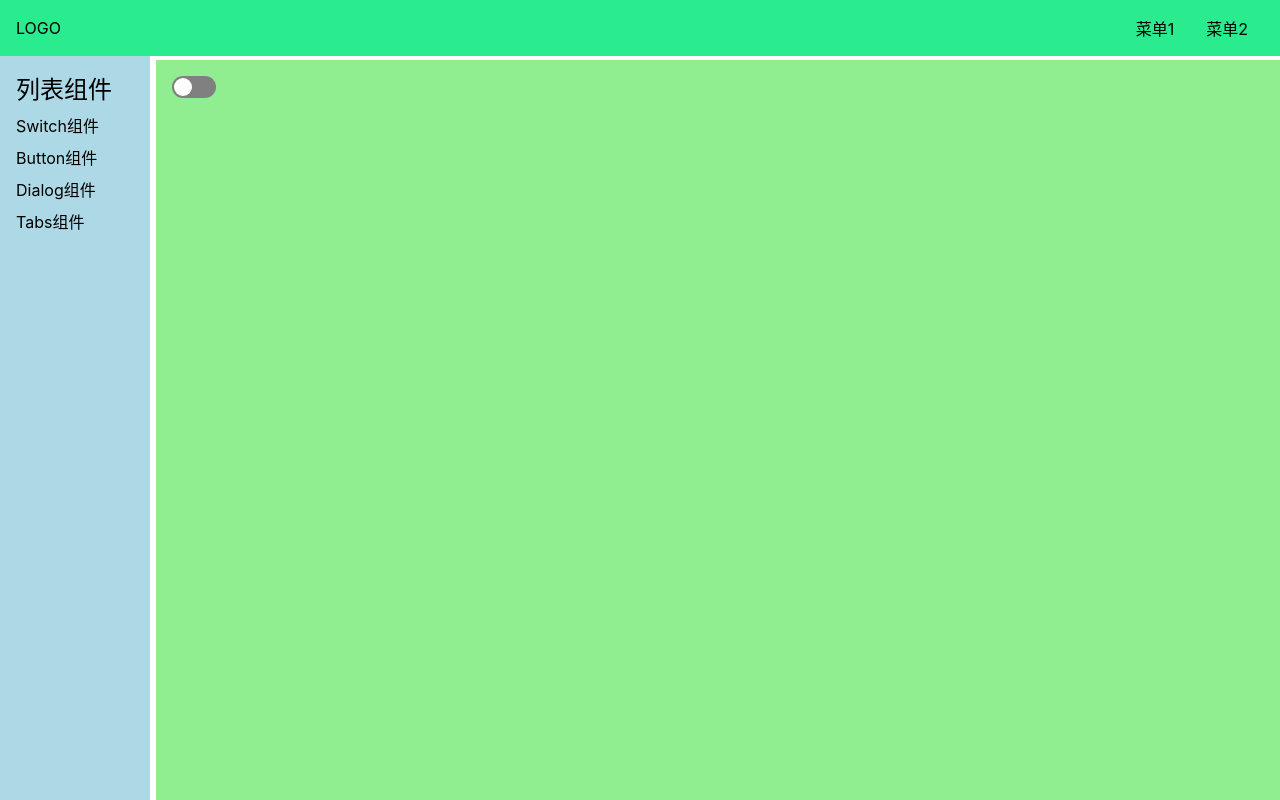
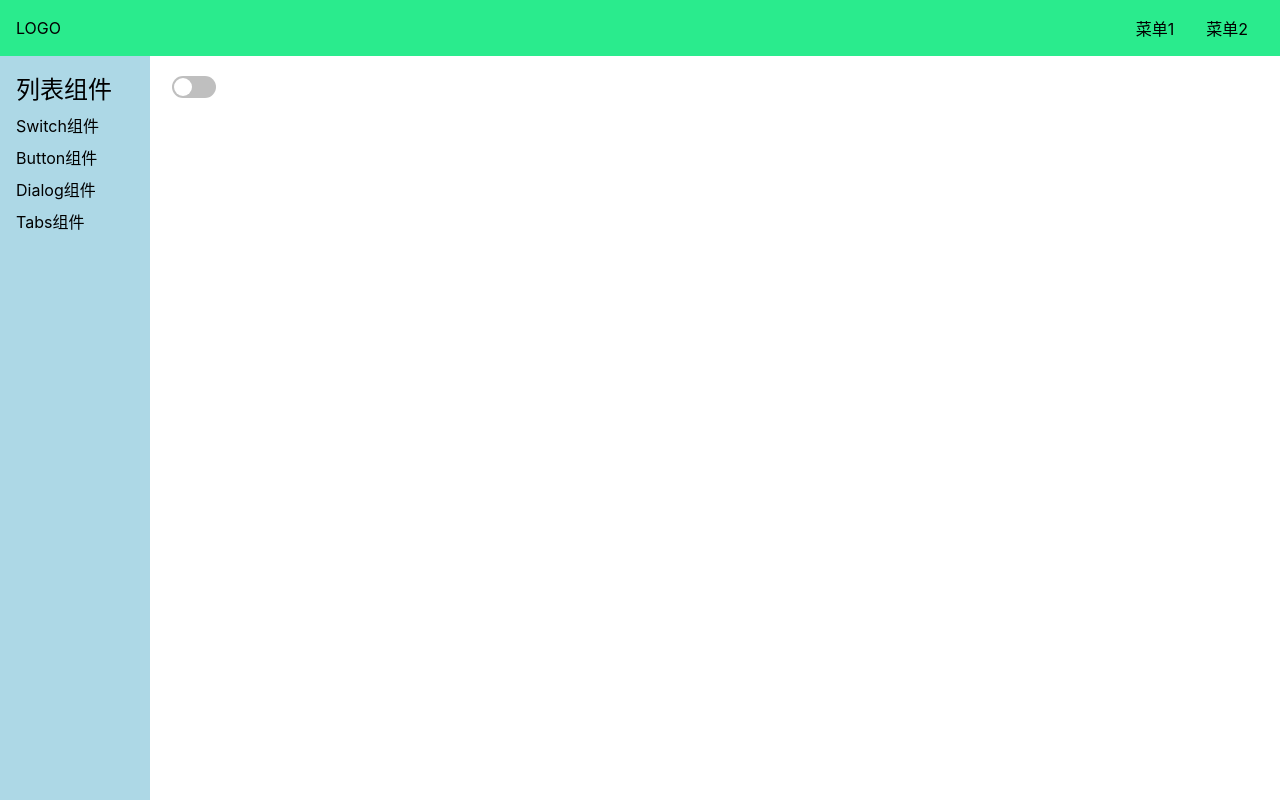
Before and after one commit to atlfsj/vue3-gulu-aurora-ui-source, a Vue app: page /#/doc/switch in a window 1280 px wide. Built offline with nearby package versions, Linux system fonts and the light colour scheme.

Commit message:
优化SDemo，Doc和Switch的css

```diff
--- a/src/components/SwitchDemo.vue
+++ b/src/components/SwitchDemo.vue
@@ -1,6 +1,6 @@
 <template>
     <div>
-      <Switch v-model:value="y" />
+      <Switch v-model:value="bool" />
     </div>
   </template>
 <script lang="ts">
@@ -9,8 +9,8 @@ import { ref } from 'vue'
 export default {
     components: {Switch},
     setup(){
-      const y = ref(false)
-      return {y}
+      const bool = ref(false)
+      return {bool}
     }
   }
 </script>
--- a/src/lib/Switch.vue
+++ b/src/lib/Switch.vue
@@ -17,33 +17,22 @@ export default {
 </script>
 
 <style lang="scss" scoped>
-  $h: 22px;
-  $h2: $h - 4px;
-  button{
-    height: $h;
-    width: $h*2;
-    border: none;
-    background: grey;
-    border-radius: $h/2;
-    position: relative;
+$h: 22px;
+$h2: $h - 4px;
+button {
+  height: $h; width: $h * 2; border: none; background: #bfbfbf; border-radius: $h/2; position: relative;
+  > span {
+    position: absolute; top: 2px; left: 2px; height: $h2; width: $h2; background: white; border-radius: $h2 / 2; transition: all 250ms;
   }
-  span{
-    position: absolute;
-    top: 2px;
-    left: 2px;
-    height: $h2;
-    width: $h2;
-    background:white;
-    border-radius: $h2 / 2;
-    transition: left 250ms;
+  &.checked { background: #1890ff;
+    > span { left: calc(100% - #{$h2} - 2px); }
   }
-  button.checked{
-    background: blue;
+  &:focus { outline: none; }
+  &:active {
+    > span { width: $h2 + 4px; }
   }
-  button.checked > span {
-    left: calc(100% - #{$h2} - 2px);
+  &.checked:active {
+    > span { width: $h2 + 4px; margin-left: -4px; }
   }
-  button:focus{
-    outline: none;
-  }
+}
 </style>
--- a/src/views/Doc.vue
+++ b/src/views/Doc.vue
@@ -65,10 +65,9 @@ export default {
   > main {
     flex-grow: 1;
     padding: 16px;
-    background: lightgreen;
+    background: white;
   }
 }
-
 aside {
   background: lightblue;
   width: 150px;
@@ -86,12 +85,6 @@ aside {
       padding: 4px 0;
     }
   }
-  @media (max-width: 500px) { // 手机需要绝对定位
-    position: fixed;
-    top: 0;
-    left: 0;
-    padding-top: 70px;
-  }
 }
 main {
   overflow: auto;
```
